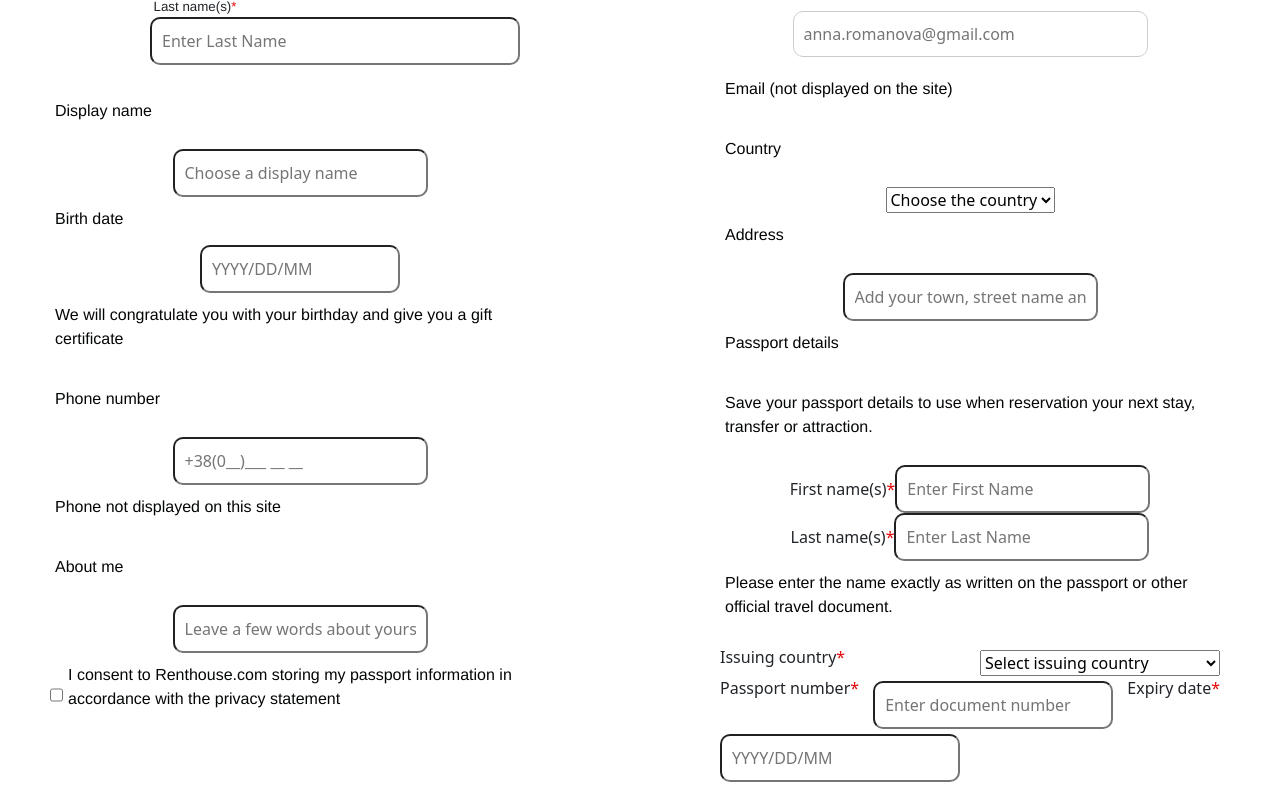
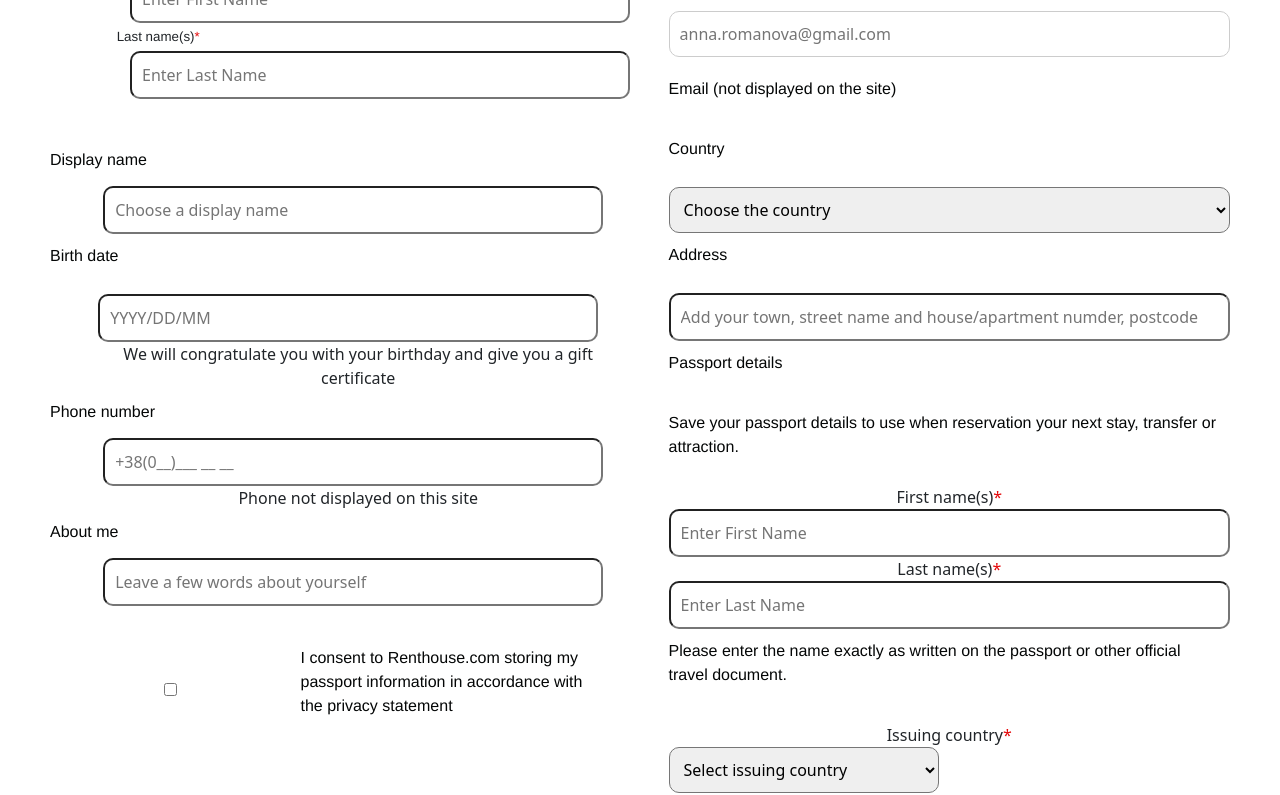
Before and after one commit to renthous-kyiv-ua/frontend, a React (Create React App) app in the folder rent-house-frontend/: page /tenant in a window 1280 px wide. Shown: the part 660-1455 px from the top of the page. Built offline with nearby package versions, Linux system fonts and the light colour scheme.

Commit message:
Update style

```diff
--- a/rent-house-frontend/src/components/AccountSettingsTenant.js
+++ b/rent-house-frontend/src/components/AccountSettingsTenant.js
@@ -220,12 +220,12 @@ const AccountSettingsTenant = () => {
               <div className='birth-date'>
                 <p>Birth date</p>
                 <input placeholder='YYYY/DD/MM'/>
-                <p className='note'>We will congratulate you with your birthday and give you a gift certificate</p>
+                <label className='note'>We will congratulate you with your birthday and give you a gift certificate</label>
               </div>
               <div className='phone-number'>
                 <p>Phone number</p>
                 <input type='number' placeholder='+38(0__)___ __ __'/>
-                <p className='note'>Phone not displayed on this site</p>
+                <label className='note'>Phone not displayed on this site</label>
               </div>
               <div className='about-me'>
                 <p>About me</p>
--- a/rent-house-frontend/src/styles/AccountSettingsTenant.css
+++ b/rent-house-frontend/src/styles/AccountSettingsTenant.css
@@ -212,25 +212,27 @@ body, html {
   padding: 20px;
   margin-top: 10px;
   margin-left: 30px;
+  width: calc(100% - 60px);
 }
 
-.edit-info input {
+.edit-info input, .edit-info select {
   border-radius: 10px;
   padding: 10px;
+  width: 100%;
 }
 
 .edit-info p {
   color: #040606;
-  font-family: Helvetica Neue, arial;
+  font-family: Helvetica Neue, Arial;
 }
 
 .edit-person, .edit-data {
-  width: 500px;
+  width: 48%;
 }
 
 .edit-person p, .edit-data p {
   font-size: 12pt;
-  margin-left: -5px;
+  margin-left: -10px;
 }
 
 .user-fullname p {
@@ -238,56 +240,64 @@ body, html {
 }
 
 .fullname {
+  display: flex;
+  flex-direction: column;
+  margin-bottom: 15px;
+}
+
+.fullname label {
+  font-size: 10pt;
+  font-family: Helvetica Neue, Arial;
+  margin-left: -350px;
+  margin-top: -50px;
+}
+
+.fullname input {
+  margin-bottom: 30px;
+  margin-top: -20px;
+  margin-left: 80px;
+  width: 500px;
+}
+
+.display-name,
+.birth-date,
+.phone-number,
+.about-me {
+  margin-bottom: 30px;
+  margin-top: -30px;
+}
+
+.display-name input, .phone-number input, .about-me input {
+  margin-left: 40px;
+  width: 500px;
   margin-top: -80px;
 }
 
-.fullname label {
-  margin-left: -210px;
-  font-size: 10pt;
-  font-family: Helvetica Neue, arial;
+.birth-date input {
+  width: 500px;
+  margin-right: -30px;
 }
 
-.fullname input {
-  width: 370px;
-  margin-left: 70px;
-}
-
-.dispaly-name {
-  display: flex;
-  justify-content: space-between;
-}
-
-.birth-date input {
-  width: 200px;
-  margin-top: -50px;
+.note {
+  margin-left: 50px;
 }
 
 .confirm-data {
   display: flex;
-  justify-content: space-between;
+  align-items: center;
 }
 
-.edit-data {
-  margin-right: 40px;
-}
-
-.passport-country {
-  display: flex;
-  flex-wrap: wrap;
-  justify-content: space-between;
-}
-
-.passport-country select, .passport-country input {
-  width: 48%;
-  margin-top: 5px;
+.confirm-data input[type="checkbox"] {
+  margin-right: 10px;
 }
 
 .update-info {
   display: flex;
   justify-content: flex-end;
   padding: 20px;
-  margin-top: 850px;
-  margin-left: -950px;
+  margin-top: 1150px;
+  margin-left: -650px;
+  width: 60%;
 }
 
 .update-info button {
@@ -300,8 +310,26 @@ body, html {
   border-radius: 10px;
   cursor: pointer;
 }
+
 .update-info button:last-child {
   background-color: #F4F4F4;
   border: 1px solid #A94802;
   color: black;
 }
+
+.passport-country {
+  display: flex;
+  justify-content: space-between;
+  flex-wrap: wrap;
+}
+
+.passport-country input,
+.passport-country select {
+  width: calc(50% - 10px);
+  margin-bottom: 10px;
+}
+
+.passport-country label {
+  width: 100%;
+  margin-top: 10px;
+}
```
